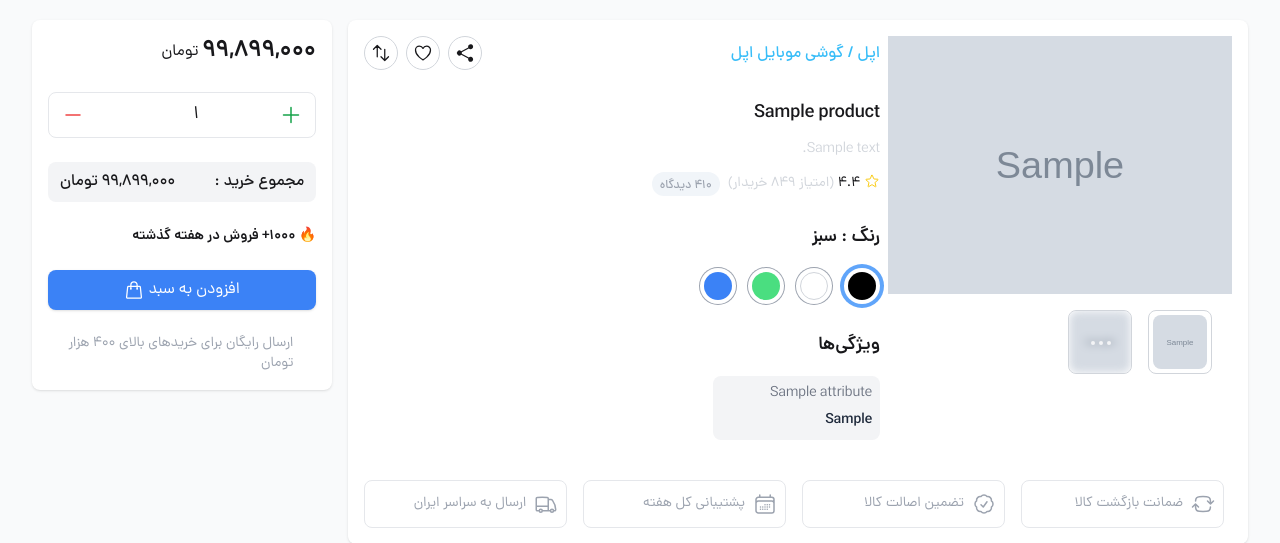
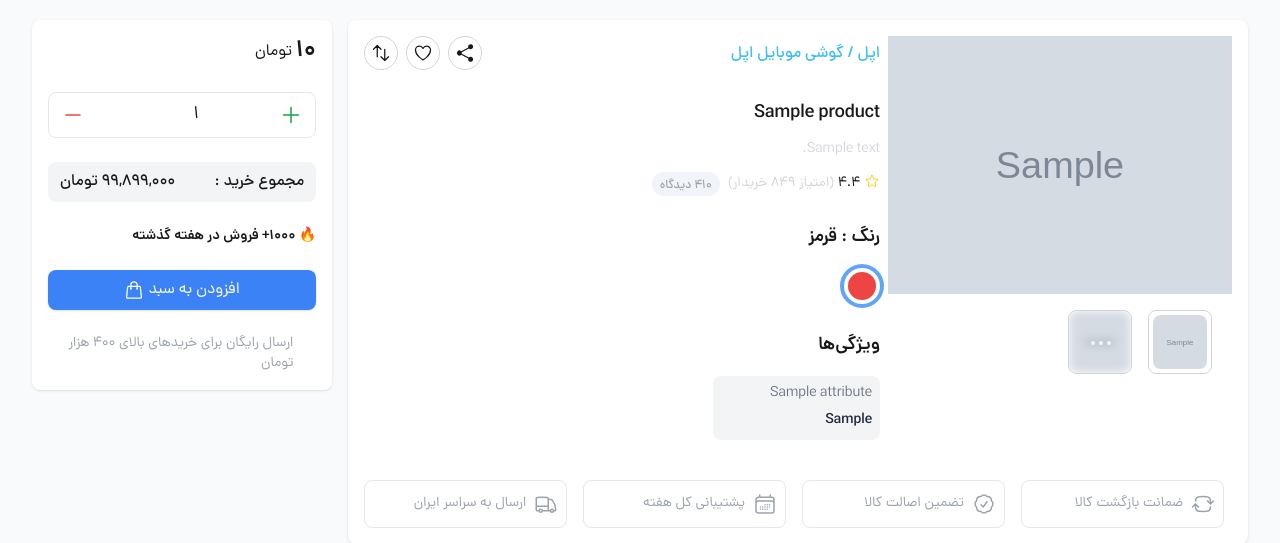
Before and after one commit to mhghasri/Djnago_Shop, a Django app: a page that uses products/templates/product_detail.html in a window 1280 px wide. Shown: the part 224-767 px from the top of the page. Run offline with Django 5.2, Linux system fonts and the light colour scheme; tables that the repository leaves empty hold one stand-in row (values such as "Sample post"); grey boxes marked "Sample" are stand-in pictures.

Commit message:
complete color packages

```diff
--- a/products/models.py
+++ b/products/models.py
@@ -70,3 +70,31 @@
 
     class Meta:
         verbose_name_plural = "ProductImage List"
+
+# --------- ProductColor Model --------- #
+
+# -- colors -- #
+
+colors = [
+    ("r", "قرمز"),
+    ("b", "آبی"),
+    ("m", "مشکی"),
+    ("w", "سفید"),
+    ("g", "سبز"),
+]
+
+class ProductColor(models.Model):
+    color = models.CharField(max_length=2, choices=colors)
+    price = models.IntegerField()
+    product = models.ForeignKey(Product, on_delete=models.CASCADE, related_name="colors")
+
+    @property #-> call to template
+    def final_price(self)->int:
+        final_price = int(self.price - (self.product.discount * self.price / 100))
+        return final_price
+
+    def __str__(self):
+        return f"Product | {self.product.title}"
+
+    class Meta:
+        verbose_name_plural = "ProductColor List"
--- a/products/templates/product_detail.html
+++ b/products/templates/product_detail.html
@@ -449,20 +449,53 @@
                         </div>
                         <!-- COLOR -->
                         <div class="flex flex-col gap-y-4">
-                            <h1 class="font-DanaDemiBold text-lg color-title dark:text-gray-200">رنگ : سبز</h1>
+                            <h1 id="color-title" class="font-DanaDemiBold text-lg color-title dark:text-gray-200">
+                                رنگ :
+                            </h1>
+
                             <div class="flex items-center gap-x-3 child:rounded-full child:size-9 child:p-1">
-                              <button class="color-select-btn ring-4 ring-blue-400 transition-all duration-300 ease-in-out">
+                                {% for c in colors %}
+                                {% if c.color == "m" %}
+                                    <button type="button"
+                                            class="color-select-btn {% if forloop.first %}is-default{% endif %} ring-1 ring-gray-400 transition-all duration-300 ease-in-out"
+                                            data-color="m"
+                                            data-price="{{ c.final_price }}">
                                     <span class="bg-black w-full h-full rounded-full flex"></span>
                                     </button>
-                              <button class="color-select-btn ring-1 ring-gray-400 transition-all duration-300 ease-in-out">
+                                {% endif %}
+                                {% if c.color == "w" %}
+                                    <button type="button"
+                                            class="color-select-btn {% if forloop.first %}is-default{% endif %} ring-1 ring-gray-400 transition-all duration-300 ease-in-out"
+                                            data-color="w"
+                                            data-price="{{ c.final_price }}">
                                     <span class="bg-white app-border w-full h-full rounded-full flex"></span>
                                     </button>
-                              <button class="color-select-btn ring-1 ring-gray-400 transition-all duration-300 ease-in-out">
+                                {% endif %}
+                                {% if c.color == "g" %}
+                                    <button type="button"
+                                            class="color-select-btn {% if forloop.first %}is-default{% endif %} ring-1 ring-gray-400 transition-all duration-300 ease-in-out"
+                                            data-color="g"
+                                            data-price="{{ c.final_price }}">
                                     <span class="bg-green-400 w-full h-full rounded-full flex"></span>
                                     </button>
-                              <button class="color-select-btn ring-1 ring-gray-400 transition-all duration-300 ease-in-out">
+                                {% endif %}
+                                {% if c.color == "b" %}
+                                    <button type="button"
+                                            class="color-select-btn {% if forloop.first %}is-default{% endif %} ring-1 ring-gray-400 transition-all duration-300 ease-in-out"
+                                            data-color="b"
+                                            data-price="{{ c.final_price }}">
                                     <span class="bg-blue-500 w-full h-full rounded-full flex"></span>
                                     </button>
+                                {% endif %}
+                                {% if c.color == "r" %}
+                                    <button type="button"
+                                            class="color-select-btn {% if forloop.first %}is-default{% endif %} ring-1 ring-gray-400 transition-all duration-300 ease-in-out"
+                                            data-color="r"
+                                            data-price="{{ c.final_price }}">
+                                    <span class="bg-red-500 w-full h-full rounded-full flex"></span>
+                                    </button>
+                                {% endif %}
+                                {% endfor %}
                             </div>
                         </div>
                         <!-- Features Box  -->
@@ -514,8 +547,10 @@
             <div class="w-full lg:w-1/4 lg:sticky top-5 flex flex-col gap-y-6">
                 <!-- PRICE -->
                 <div class="flex items-center gap-x-1">
-                    <p class="text-2xl font-DanaDemiBold">۹۹,۸۹۹,۰۰۰</p>
-                    <p class="">تومان</p>
+                    <p id="price-amount" class="text-2xl font-DanaDemiBold">
+                        {{ product.price|currency }}
+                    </p>
+                    <p>تومان</p>
                 </div>
                 <button
                     class="w-full flex items-center justify-between gap-x-1 rounded-lg border border-gray-200 dark:border-white/20 py-2 px-3">
@@ -1075,4 +1110,44 @@
 {% block js %}
     <script src="{% static 'scripts/productDetails.js' %}"></script>
     <script src="{% static 'scripts/slider.js' %}"></script>
+    <script>
+        (function () {
+        const priceEl = document.getElementById('price-amount');
+        const titleEl = document.getElementById('color-title');
+        const btns = document.querySelectorAll('.color-select-btn');
+
+        const colorNamesFa = { m: 'مشکی', w: 'سفید', g: 'سبز', b: 'آبی', r: 'قرمز' };
+
+        function formatToman(n) {
+            const num = parseInt(n, 10) || 0;
+            return num.toLocaleString('fa-IR');
+        }
+
+        function selectBtn(active) {
+            btns.forEach(b => b.classList.remove('ring-4', 'ring-blue-400'));
+            btns.forEach(b => b.classList.add('ring-1', 'ring-gray-400'));
+            active.classList.remove('ring-1', 'ring-gray-400');
+            active.classList.add('ring-4', 'ring-blue-400');
+        }
+
+        function updateFromBtn(btn) {
+            const price = btn.dataset.price;
+            const code  = btn.dataset.color;
+            if (priceEl && price) priceEl.textContent = formatToman(price);
+            if (titleEl && code) titleEl.textContent = `رنگ : ${colorNamesFa[code] || code}`;
+            selectBtn(btn);
+        }
+
+        btns.forEach(btn => {
+            btn.addEventListener('click', () => updateFromBtn(btn));
+        });
+
+        // انتخاب خودکار اولین رنگ
+        const defaultBtn = document.querySelector('.color-select-btn.is-default') || btns[0];
+        if (defaultBtn) {
+            updateFromBtn(defaultBtn);
+        }
+        })();
+    </script>
+
 {% endblock js %}
--- a/products/views.py
+++ b/products/views.py
@@ -119,7 +119,8 @@
         'product' : product,
         'attributes' : product.attribute.all(),
         'images' : product.gallery.all(),
-        'special_sells' : special_sells
+        'colors' : product.colors.all(),
+        'special_sells' : special_sells,
     }
 
     return render(request, 'product_detail.html', context)
```
Also changed, not shown: products/admin.py (+17 -1 lines). Lines whose indentation alone changed are shown as unchanged.
